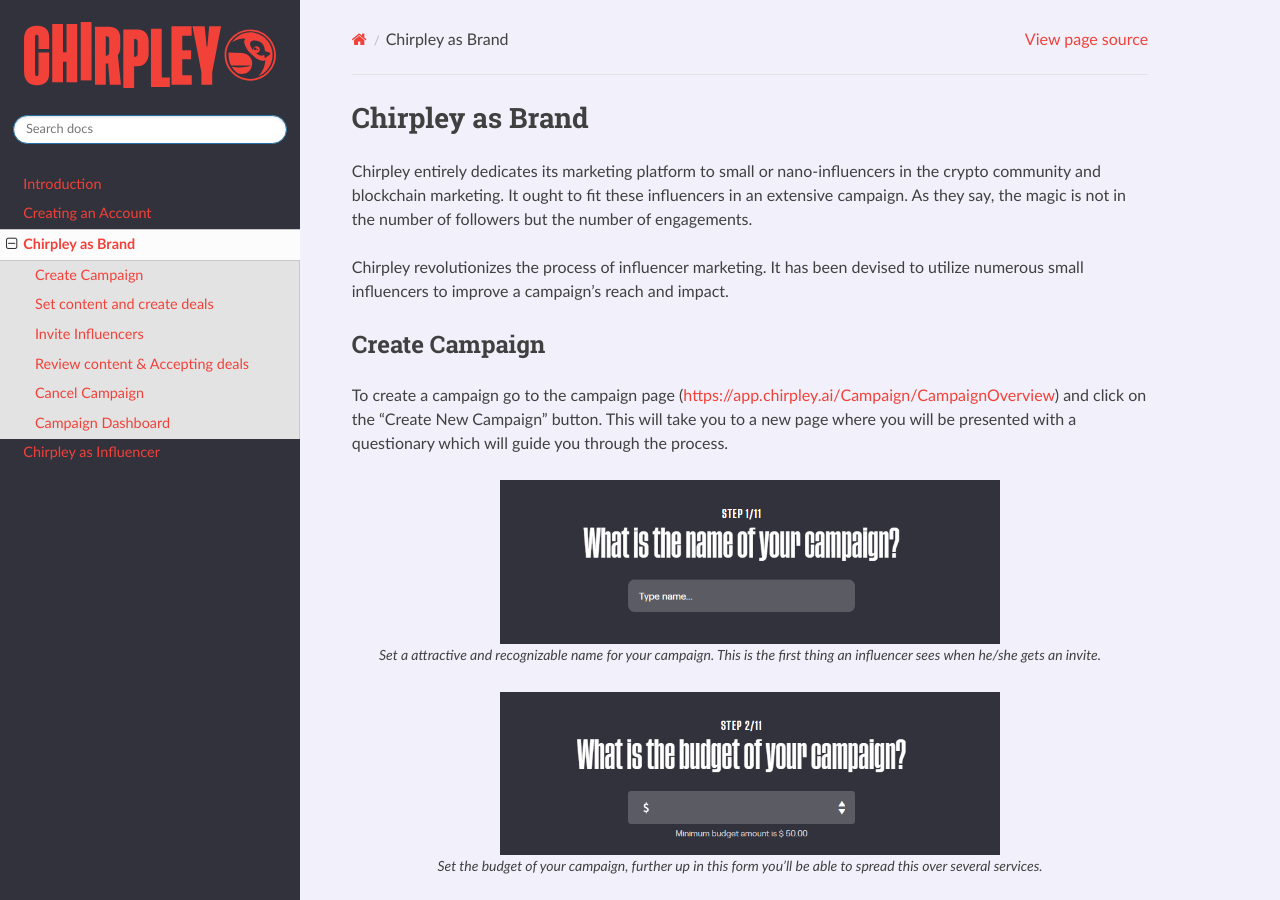
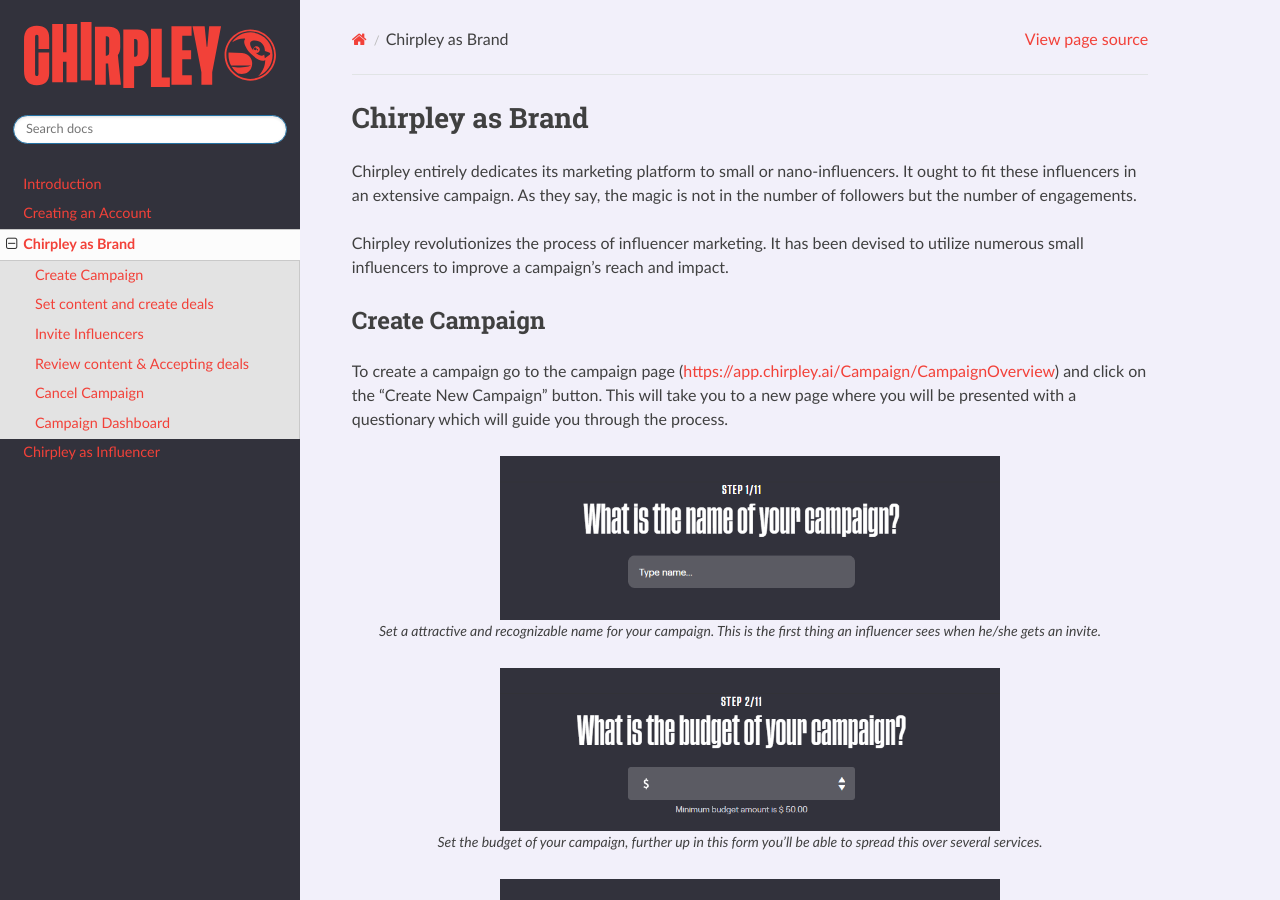
Before and after one commit to chirpley/docs, a Sphinx documentation site: the page built from docs/source/asbrand.rst, in a window 1280 px wide and 900 px high. Built offline with Sphinx 7.4.7 and the Read the Docs theme 2.0.0, drawn with Linux system fonts in a browser that asks for light colours; pages that are not in the unit, such as notebooks, are missing from menus.

Commit message:
Update asbrand.rst

```diff
--- a/docs/source/asbrand.rst
+++ b/docs/source/asbrand.rst
@@ -1,7 +1,7 @@
 Chirpley as Brand
 =====
 
-Chirpley entirely dedicates its marketing platform to small or nano-influencers in the crypto community and blockchain marketing. It ought to fit these influencers in an extensive campaign. As they say, the magic is not in the number of followers but the number of engagements.
+Chirpley entirely dedicates its marketing platform to small or nano-influencers. It ought to fit these influencers in an extensive campaign. As they say, the magic is not in the number of followers but the number of engagements.
 
 Chirpley revolutionizes the process of influencer marketing. It has been devised to utilize numerous small influencers to improve a campaign’s reach and impact.
 
```
